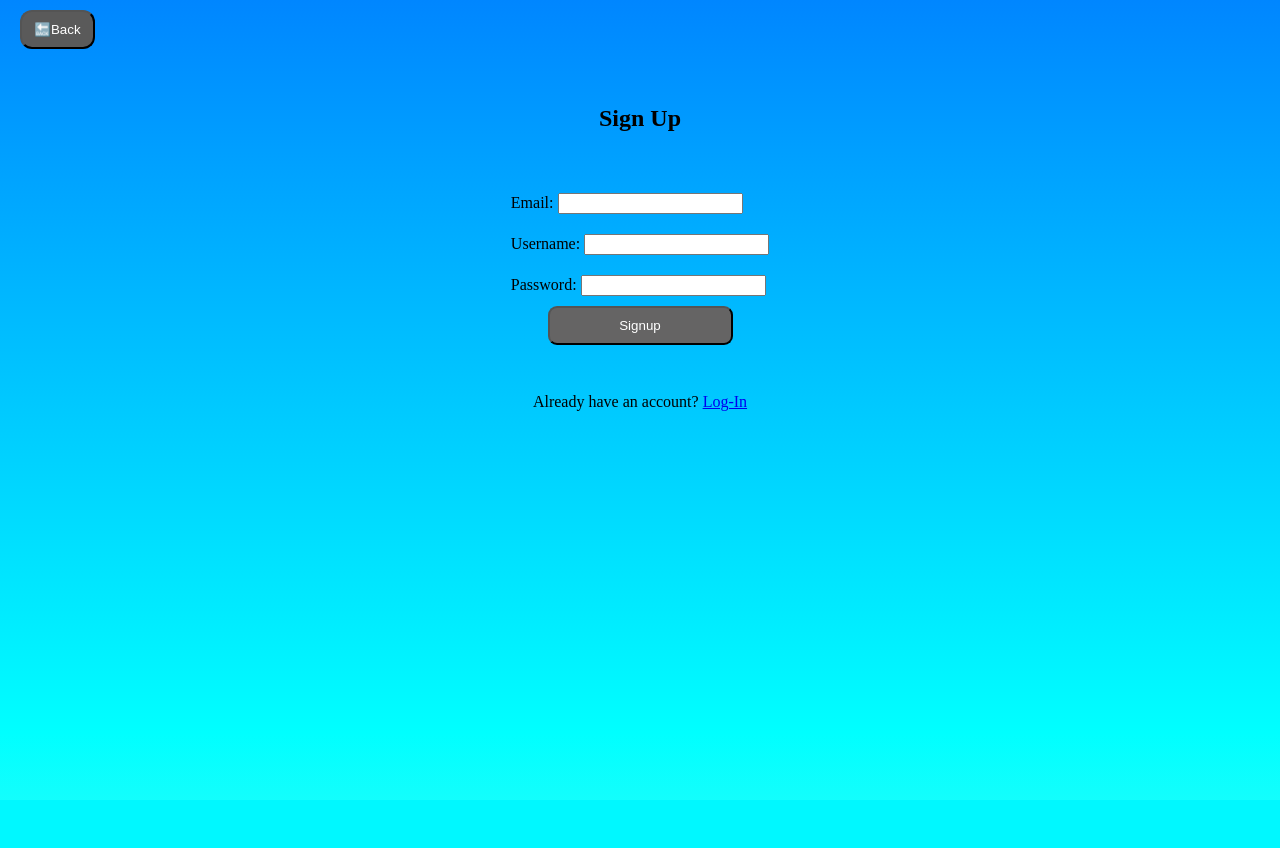
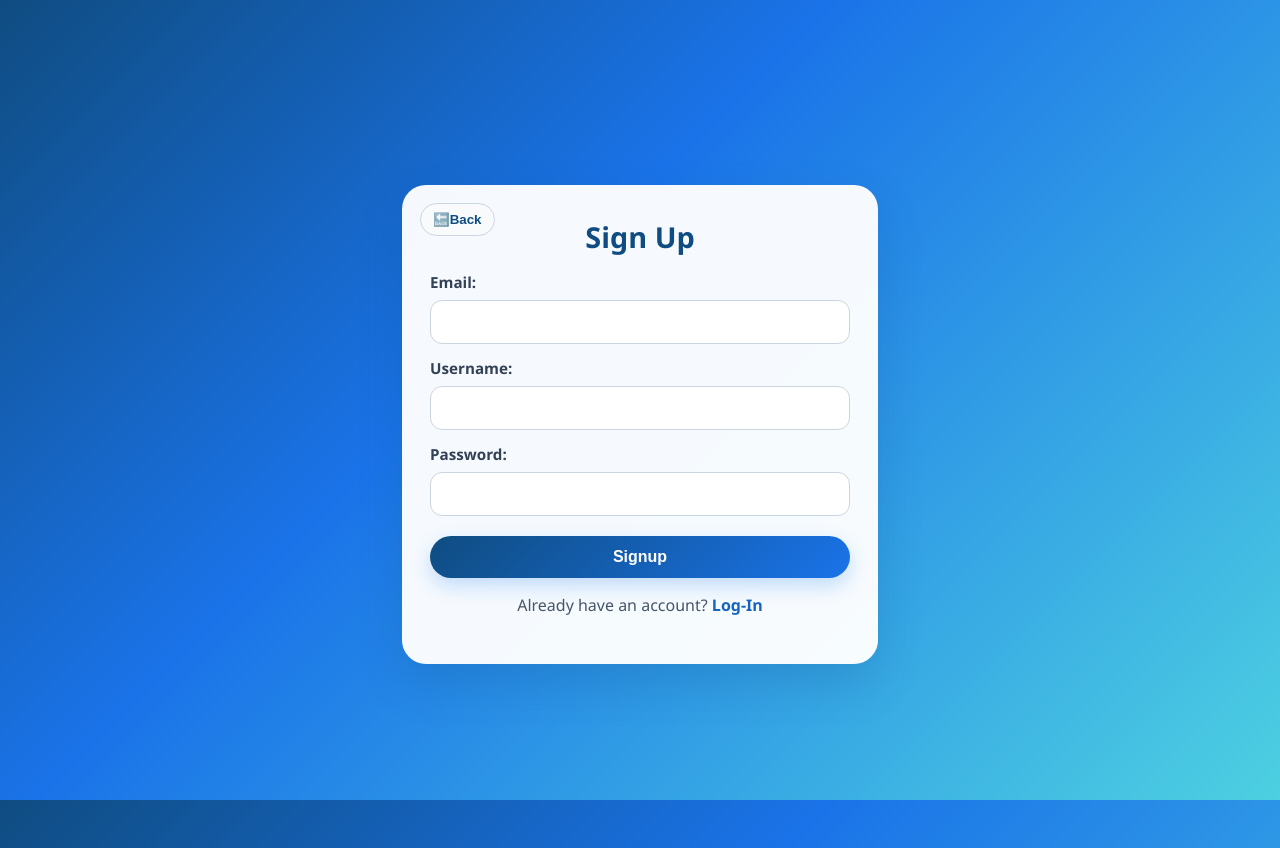
Before and after one commit to seang673/MovieTVShowReview, a Flask app: page /signup in a window 1280 px wide. Before the commit the page ends 800 px from the top, so only its background shows below. Run offline with Flask 3, Linux system fonts and the light colour scheme; the visitor is signed in with stand-in values (Sample User, id 1); some libraries are stand-ins or nearby versions.

Commit message:
UI Fixes

```diff
--- a/static/styles.css
+++ b/static/styles.css
@@ -1,87 +1,172 @@
-html, body{
-    height:80%;
-    margin:0;
+html, body {
+    height: 100%;
+    margin: 0;
 }
 
-body{
-    display:flex;
-    flex-direction:column;
-    justify-content:center;
-    align-items:center;
-    background:linear-gradient(to bottom, #007BFF ,#00FFFF ,#E4F3E3);
-    background-size: 200% 200%;
-    background-attachment:fixed;
-    animation: scrollGradient 8s ease infinite;
+body {
+    display: flex;
+    flex-direction: column;
+    justify-content: center;
+    align-items: center;
+    min-height: 100vh;
+    padding: 24px;
+    font-family: "Segoe UI", Tahoma, Geneva, Verdana, sans-serif;
+    color: #1f2937;
+    background: linear-gradient(135deg, #0f4c81 0%, #1a73e8 40%, #4dd0e1 100%);
+    background-size: cover;
+    background-attachment: fixed;
+    animation: scrollGradient 10s ease infinite;
 }
 
-@keyframes scrollGradient{
-    0% { background-position: 0% 0%;}
+@keyframes scrollGradient {
+    0% { background-position: 0% 0%; }
     50% { background-position: 100% 100%; }
     100% { background-position: 0% 0%; }
 }
 
-.auth-container{
-    display:flex;
+.auth-container {
+    display: flex;
     flex-direction: column;
     justify-content: center;
     align-items: center;
     gap: 2rem;
-    padding:20px;
+    padding: 20px;
 }
 
-.signup-container, .login-container{
-    display:flex;
+.signup-container, .login-container {
+    position: relative;
+    display: flex;
     flex-direction: column;
-    align-items: center;
-    gap: 2rem;
-    padding:20px;
+    align-items: stretch;
+    width: min(100%, 420px);
+    padding: 32px 28px;
+    border-radius: 24px;
+    background: rgba(255, 255, 255, 0.96);
+    box-shadow: 0 20px 45px rgba(15, 76, 129, 0.2);
+    backdrop-filter: blur(6px);
 }
 
-.email {
-    padding:10px;
+.signup-container h2, .login-container h2 {
+    margin: 0 0 1rem;
+    text-align: center;
+    font-size: 1.8rem;
+    color: #0f4c81;
 }
-.usern{
-    padding:10px;
+
+form {
+    display: flex;
+    flex-direction: column;
+    gap: 14px;
 }
-.passw{
-    padding:10px;
+
+.email,
+.usern,
+.passw {
+    display: flex;
+    flex-direction: column;
+    gap: 8px;
 }
-.subButton{
-    justify-content:center;
+
+label {
+    font-weight: 600;
+    color: #334155;
+    font-size: 0.95rem;
 }
-.btn{
-    background:rgb(101, 100, 100);
-    color:white;
-    padding:10px 12px;
-    border-radius:9px;
-    text-align:center;
-    cursor:pointer;
-    width:185px;
-    transition:background-color 0.1s ease;
+
+input {
+    width: 100%;
+    box-sizing: border-box;
+    padding: 12px 14px;
+    border: 1px solid #cbd5e1;
+    border-radius: 12px;
+    font-size: 1rem;
+    transition: border-color 0.2s ease, box-shadow 0.2s ease;
 }
-.btn:hover{
-    background-color:rgb(56, 55, 55);
+
+input:focus {
+    outline: none;
+    border-color: #1a73e8;
+    box-shadow: 0 0 0 3px rgba(26, 115, 232, 0.15);
 }
 
 .subButton {
-    display:flex;
+    display: flex;
     justify-content: center;
+    margin-top: 6px;
 }
 
-.back{
-    position:absolute;
-    left: 20px;
-    width:75px;
-    top:10px;
-    background:rgb(90, 90, 90);
-    color:white;
-    text-align:center;
-    padding: 10px 12px;
-    border-radius: 12px;
-    cursor:pointer;
-    transition: background-color 0.3s ease-in-out;
+.btn {
+    width: 100%;
+    border: none;
+    padding: 12px 16px;
+    border-radius: 999px;
+    background: linear-gradient(135deg, #0f4c81, #1a73e8);
+    color: white;
+    font-size: 1rem;
+    font-weight: 600;
+    text-align: center;
+    cursor: pointer;
+    box-shadow: 0 8px 20px rgba(26, 115, 232, 0.24);
+    transition: transform 0.2s ease, box-shadow 0.2s ease;
 }
 
-.back:hover{
-    background:rgb(43, 43, 43)
+.btn:hover {
+    transform: translateY(-2px);
+    box-shadow: 0 12px 24px rgba(26, 115, 232, 0.3);
 }
+
+.back {
+    position: absolute;
+    left: 18px;
+    top: 18px;
+    width: auto;
+    padding: 8px 12px;
+    border: 1px solid #cbd5e1;
+    border-radius: 999px;
+    background: #f8fafc;
+    color: #0f4c81;
+    font-weight: 600;
+    text-align: center;
+    cursor: pointer;
+    transition: background-color 0.2s ease, transform 0.2s ease;
+}
+
+.back:hover {
+    background: #e2e8f0;
+    transform: translateY(-1px);
+}
+
+.signup-link,
+.login-link {
+    margin-top: 1rem;
+    text-align: center;
+    color: #475569;
+}
+
+.signup-link a,
+.login-link a {
+    color: #1565c0;
+    text-decoration: none;
+    font-weight: 600;
+}
+
+.signup-link a:hover,
+.login-link a:hover {
+    text-decoration: underline;
+}
+
+@media (max-width: 480px) {
+    body {
+        padding: 16px;
+    }
+
+    .signup-container, .login-container {
+        padding: 24px 18px;
+    }
+
+    .back {
+        position: static;
+        align-self: flex-start;
+        margin-bottom: 12px;
+    }
+}
--- a/templates/discover.html
+++ b/templates/discover.html
@@ -34,7 +34,7 @@
                 <p id="genres"></p>
                 <p id="runtime"></p>
                 <p id="rating"></p>
-                <button type="button" class="btn" onclick="saveMedia()">Save To List</button>
+                <button type="button" class="btn" onclick="saveMedia()">Save Media</button>
 
                 <!--Review Submission-->
                 <h3>Leave a Review:</h3>
```
